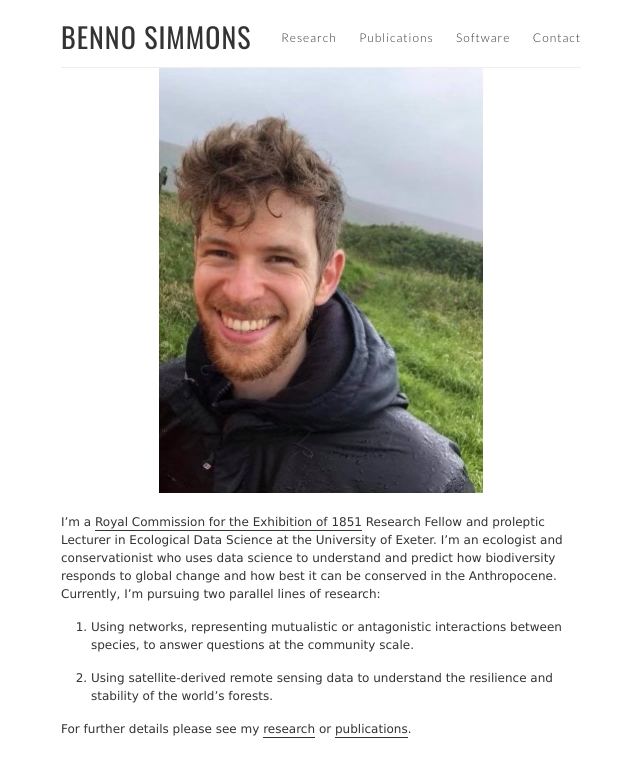
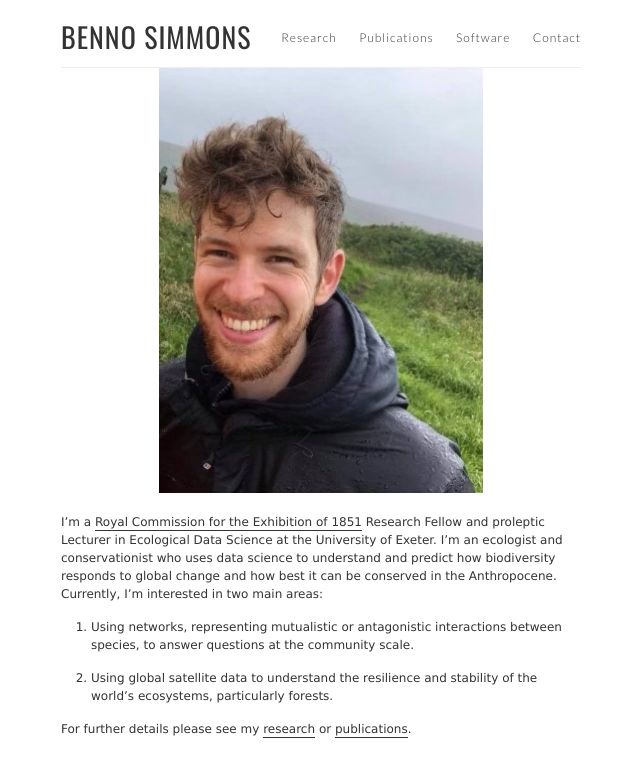
Before and after one commit to SimmonsBI/SimmonsBI.github.io, a Jekyll site: the page built from index.md, in a window 1280 px wide. Shown: the top 777 px of the page, without its empty margins (319-959 px from the left). Built offline with Jekyll 4.4.1, drawn with Linux system fonts in a browser that asks for light colours; our own code applies the rules of GitHub Pages for plain Markdown files.

Commit message:
Update index.md

```diff
--- a/index.md
+++ b/index.md
@@ -1,10 +1,10 @@
 
 <div style="text-align: center"><img src="/images/me.jpg" width="324" /></div>
 
-I'm a [Royal Commission for the Exhibition of 1851](https://www.royalcommission1851.org) Research Fellow and proleptic Lecturer in Ecological Data Science at the University of Exeter. I’m an ecologist and conservationist who uses data science to understand and predict how biodiversity responds to global change and how best it can be conserved in the Anthropocene. Currently, I’m pursuing two parallel lines of research:
+I'm a [Royal Commission for the Exhibition of 1851](https://www.royalcommission1851.org) Research Fellow and proleptic Lecturer in Ecological Data Science at the University of Exeter. I’m an ecologist and conservationist who uses data science to understand and predict how biodiversity responds to global change and how best it can be conserved in the Anthropocene. Currently, I’m interested in two main areas:
 
 1. Using networks, representing mutualistic or antagonistic interactions between species, to answer questions at the community scale.
 
-2. Using satellite-derived remote sensing data to understand the resilience and stability of the world’s forests.
+2. Using global satellite data to understand the resilience and stability of the world’s ecosystems, particularly forests.
 
 For further details please see my [research](/research) or [publications](/publications).
```
